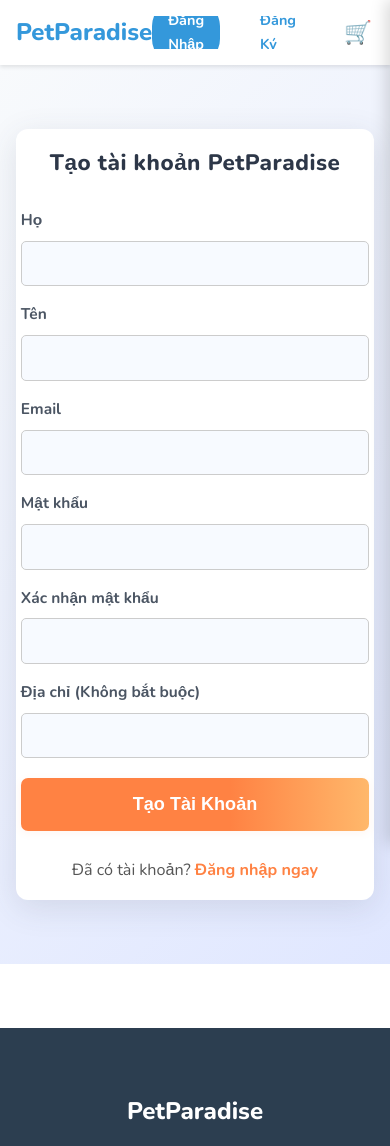
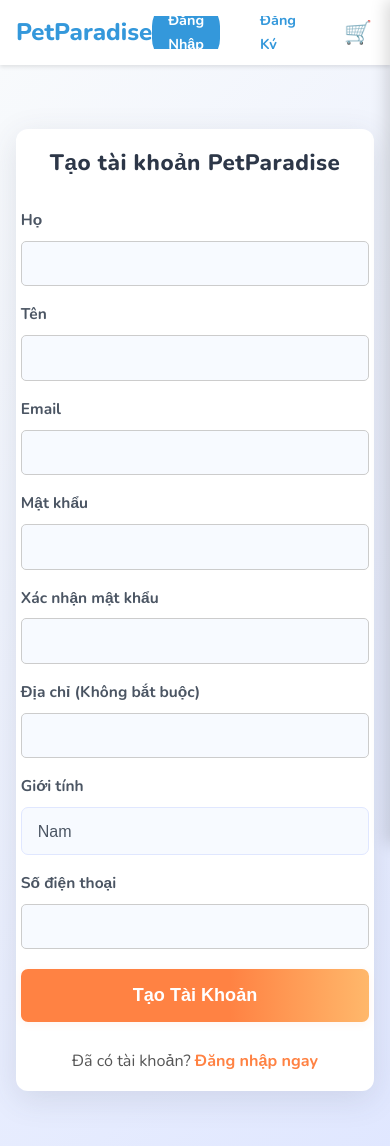
Before and after one commit to light0504/SWD392FE, a React (Create React App) app: page /register in a window 390 px wide. Shown: the top 1146 px of the page. Built offline with nearby package versions, Linux system fonts and the light colour scheme.

Commit message:
fix register phone number, gender

```diff
--- a/src/pages/public/RegisterPage.css
+++ b/src/pages/public/RegisterPage.css
@@ -79,6 +79,24 @@
 }
 
 .form-group input:focus {
+  border: 1.5px solid var(--primary-color);
+  box-shadow: 0 0 0 2px #ffe5d0;
+}
+
+.form-group select {
+  width: 100%;
+  padding: 0.9rem 1rem;
+  border: 1.5px solid var(--input-border);
+  border-radius: 7px;
+  font-size: 1rem;
+  background: var(--input-bg);
+  color: var(--text-color);
+  transition: border 0.2s, box-shadow 0.2s;
+  outline: none;
+  appearance: none;
+}
+
+.form-group select:focus {
   border: 1.5px solid var(--primary-color);
   box-shadow: 0 0 0 2px #ffe5d0;
 }
--- a/src/pages/public/RegisterPage.js
+++ b/src/pages/public/RegisterPage.js
@@ -13,7 +13,9 @@ const RegisterPage = () => {
     email: '',
     password: '',
     confirmPassword: '',
-    address: ''
+    address: '',
+    gender: '1', // default male
+    phoneNumber: ''
   });
 
   // State riêng cho các lỗi validation
@@ -28,7 +30,6 @@ const RegisterPage = () => {
       ...prevData,
       [name]: value
     }));
-    // Xóa lỗi của trường đang nhập để người dùng thấy phản hồi ngay
     if (errors[name]) {
       setErrors(prevErrors => ({ ...prevErrors, [name]: null }));
     }
@@ -52,7 +53,11 @@ const RegisterPage = () => {
     if (formData.password !== formData.confirmPassword) {
       newErrors.confirmPassword = 'Mật khẩu xác nhận không khớp.';
     }
-
+    if (!formData.phoneNumber) {
+      newErrors.phoneNumber = 'Số điện thoại không được để trống.';
+    } else if (!/^\d{9,15}$/.test(formData.phoneNumber)) {
+      newErrors.phoneNumber = 'Số điện thoại không hợp lệ.';
+    }
     return newErrors;
   };
 
@@ -71,28 +76,6 @@ const RegisterPage = () => {
     setLoading(true);
     setErrors({});
 
-    // try {
-    //   // Dữ liệu sẽ được gửi đi, loại bỏ confirmPassword
-    //   const dataToSend = { ...formData };
-    //   delete dataToSend.confirmPassword;
-
-    //   // --- Giả lập gọi API đăng ký ---
-    //   console.log('Dữ liệu gửi lên server:', dataToSend);
-    //   await new Promise(resolve => setTimeout(resolve, 1500));
-    //   const mockApiResult = { isSuccess: true, message: 'Đăng ký tài khoản thành công!' };
-    //   // const mockApiResult = { isSuccess: false, message: 'Email đã tồn tại trong hệ thống.' };
-
-    //   if (mockApiResult.isSuccess) {
-    //     navigate('/login', { state: { message: mockApiResult.message } });
-    //   } else {
-    //     throw new Error(mockApiResult.message);
-    //   }
-    // } catch (err) {
-    //   setApiError(err.message || 'Đã có lỗi xảy ra. Vui lòng thử lại.');
-    // } finally {
-    //   setLoading(false);
-    // }
-
     try {
       // Chuẩn bị dữ liệu đúng định dạng API yêu cầu
       const dataToSend = {
@@ -100,9 +83,10 @@ const RegisterPage = () => {
         password: formData.password,
         firstName: formData.firstName,
         lastName: formData.lastName,
-        gender: 0, // mặc định là 0, có thể bổ sung trường chọn giới tính nếu muốn
+        gender: parseInt(formData.gender, 10),
         address: formData.address,
-        imgURL: '' // mặc định rỗng, có thể bổ sung trường upload ảnh nếu muốn
+        imgURL: '',
+        phoneNumber: formData.phoneNumber
       };
 
       // Gọi API thực tế
@@ -161,6 +145,21 @@ const RegisterPage = () => {
           <input type="text" id="address" name="address" value={formData.address} onChange={handleChange} />
         </div>
 
+        <div className="form-group">
+          <label htmlFor="gender">Giới tính</label>
+          <select id="gender" name="gender" value={formData.gender} onChange={handleChange} required>
+            <option value="1">Nam</option>
+            <option value="2">Nữ</option>
+            <option value="0">Khác</option>
+          </select>
+        </div>
+
+        <div className="form-group">
+          <label htmlFor="phoneNumber">Số điện thoại</label>
+          <input type="text" id="phoneNumber" name="phoneNumber" value={formData.phoneNumber} onChange={handleChange} required />
+          {errors.phoneNumber && <span className="error-text">{errors.phoneNumber}</span>}
+        </div>
+
         {apiError && <p className="api-error-message">{apiError}</p>}
 
         <button type="submit" className="btn-submit" disabled={loading}>
```
